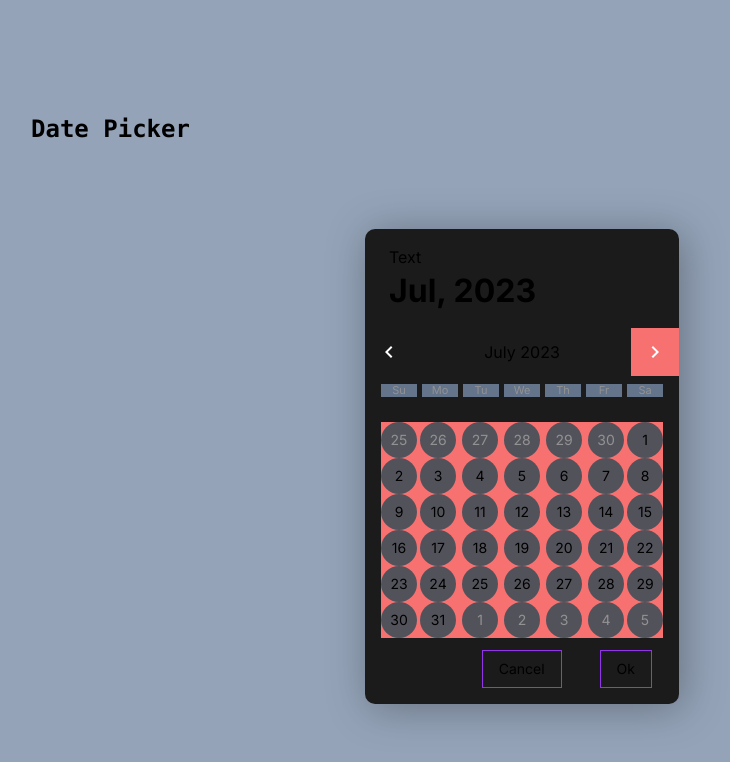
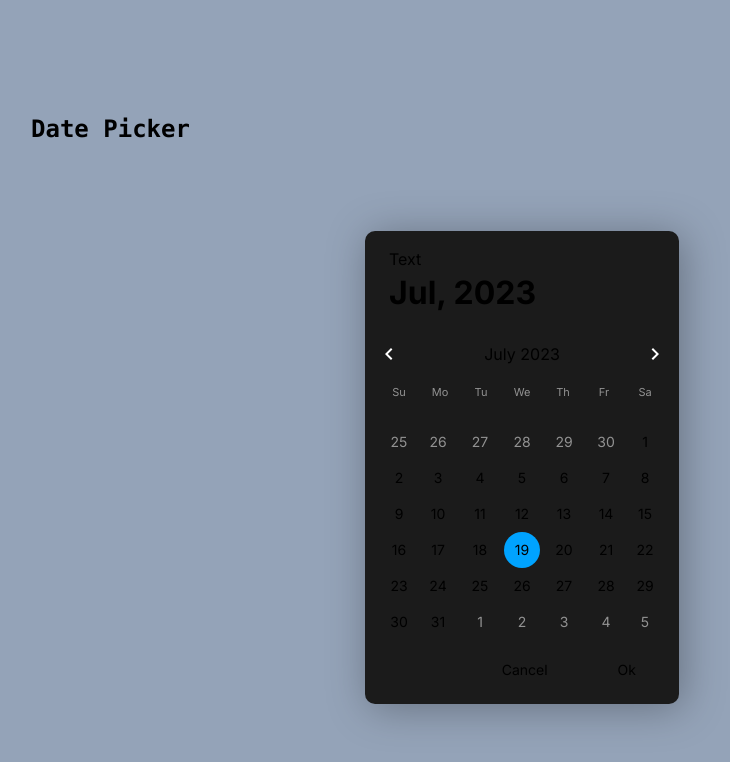
Before and after one commit to jlee-3/aha-exam, a Next.js app: page / in a window 1280 px wide. Both pictures are taken after a click on the button "Date Picker". Shown: the top 762 px of the page, without its empty margins (118-848 px from the left). Built offline with nearby package versions, Linux system fonts and the light colour scheme.

Commit message:
feat(date picker): enable date selection

```diff
--- a/src/components/date-picker.tsx
+++ b/src/components/date-picker.tsx
@@ -1,7 +1,10 @@
 import Image from 'next/image';
 import moment from 'moment';
+import { useState } from 'react';
 
 export default function DatePicker({ currentDate }: { currentDate: Date }) {
+  const [selectedDate, setSelectedDate] = useState(currentDate);
+
   const dateTitle =
     moment(currentDate).format('MMM') +
     ', ' +
@@ -66,6 +69,32 @@ export default function DatePicker({ currentDate }: { currentDate: Date }) {
     return getMonthFromGrid(row, day) === currentDate.getMonth();
   };
 
+  const isSelectedDate = (row: number, day: number, date: Date) => {
+    return (
+      date &&
+      day === date.getDate() &&
+      getMonthFromGrid(row, day) === date.getMonth() &&
+      currentDate.getFullYear() === date.getFullYear()
+    );
+  };
+
+  const handleDayClick = (row: number, day: number) => {
+    // const month = getMonthFromGrid(row, day)
+    // if (month !== currentDate.getMonth()) {
+    //   this.selectedDate = new Date(this.currentDate?.setMonth(month))
+    //   if (this.inputMode === 'single') {
+    //     this.startDate = new Date(this.currentDate?.setMonth(month))
+    //   }
+    //   this.changeMonth(month)
+    // }
+
+    setSelectedDate(new Date(currentDate?.setDate(day)));
+
+    // this.$emit('setDate', {
+    //   date: this.selectedDate
+    // })
+  };
+
   return (
     <div className="flex flex-col bg-greyscale-bg-light rounded-[10px] py-4 drop-shadow-card">
       <p className="ml-6 text-base font-normal">Text</p>
@@ -81,7 +110,7 @@ export default function DatePicker({ currentDate }: { currentDate: Date }) {
           />
         </button>
         <button className="text-base font-normal">{monthYear}</button>
-        <button className="bg-red-400">
+        <button>
           <Image
             src="/arrow-right.svg"
             alt="Arrow Right"
@@ -98,7 +127,7 @@ export default function DatePicker({ currentDate }: { currentDate: Date }) {
               return (
                 <div
                   key={index}
-                  className="text-[11px] leading-[13px] text-center w-9 text-greyscale-500 mb-3 bg-slate-500"
+                  className="text-[11px] leading-[13px] text-center w-9 text-greyscale-500 mb-3"
                 >
                   {day}
                 </div>
@@ -106,7 +135,7 @@ export default function DatePicker({ currentDate }: { currentDate: Date }) {
             })}
           </div>
 
-          <div className="flex flex-col bg-red-400">
+          <div className="flex flex-col">
             {calendarGrid.map((row, rowNumber) => {
               return (
                 <div key={rowNumber} className="flex flex-row justify-between">
@@ -114,11 +143,17 @@ export default function DatePicker({ currentDate }: { currentDate: Date }) {
                     return (
                       <button
                         key={index}
-                        className={`w-9 h-9 mx-[3px] text-sm font-normal first:m-0 last:m-0 rounded-full bg-zinc-600 hover:bg-white hover:text-greyscale-bg-darker
+                        onClick={() => handleDayClick(rowNumber, day)}
+                        className={`w-9 h-9 mx-[3px] text-sm font-normal first:m-0 last:m-0 rounded-full hover:bg-white hover:text-greyscale-bg-darker
                           ${
                             !isCurrentMonth(rowNumber, day) &&
                             'text-greyscale-500'
-                          }`}
+                          }
+                          ${
+                            isSelectedDate(rowNumber, day, selectedDate) &&
+                            'bg-primary-main'
+                          }
+                          `}
                       >
                         {day}
                       </button>
@@ -132,12 +167,8 @@ export default function DatePicker({ currentDate }: { currentDate: Date }) {
       )}
 
       <div className="flex flex-row self-end mr-[27px] mt-3">
-        <button className="px-4 py-2 text-sm mr-[38px] border border-purple-600">
-          Cancel
-        </button>
-        <button className="px-4 py-2 text-sm border border-purple-600">
-          Ok
-        </button>
+        <button className="px-4 py-2 text-sm mr-[38px]">Cancel</button>
+        <button className="px-4 py-2 text-sm">Ok</button>
       </div>
     </div>
   );
--- a/tailwind.config.js
+++ b/tailwind.config.js
@@ -21,6 +21,9 @@ module.exports = {
           'bg-light': '#1B1B1B',
           'bg-darker': '#080808',
         },
+        primary: {
+          main: '#00A3FF',
+        },
       },
     },
   },
```
